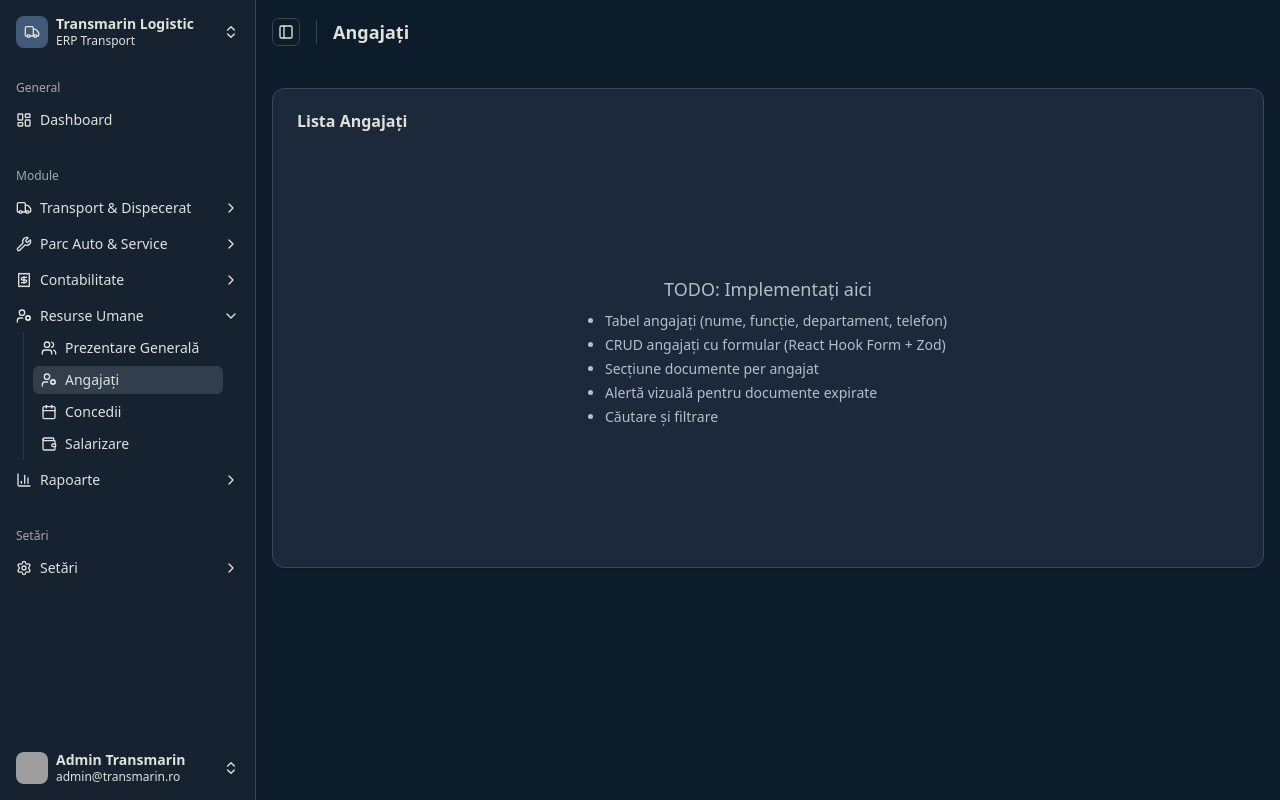
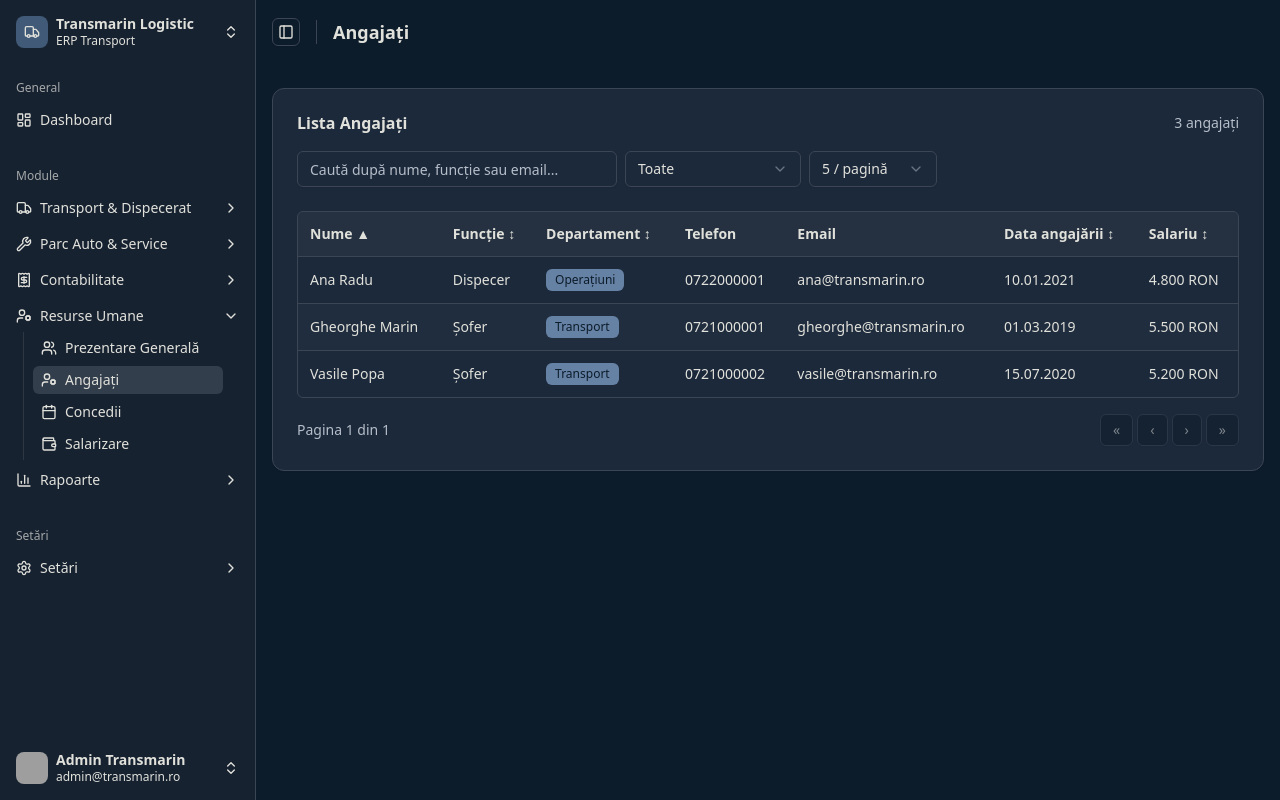
Before and after one commit to florinbadea046/Transmarin-Logistic, a React (Vite) app: page /hr/employees in a window 1280 px wide. Built offline with nearby package versions, Linux system fonts and the light colour scheme; sample sign-in values are in the browser's storage; grey boxes are pictures that could not be loaded.

Commit message:
Add employee table with sorting, filtering, and pagination

```diff
--- a/src/modules/hr/pages/employees.tsx
+++ b/src/modules/hr/pages/employees.tsx
@@ -1,8 +1,80 @@
+import { useMemo, useState } from "react";
 import { Header } from "@/components/layout/header";
 import { Main } from "@/components/layout/main";
 import { Card, CardContent, CardHeader, CardTitle } from "@/components/ui/card";
+import { Input } from "@/components/ui/input";
+import { Badge } from "@/components/ui/badge";
+import { Button } from "@/components/ui/button";
+import {
+  Select,
+  SelectContent,
+  SelectItem,
+  SelectTrigger,
+  SelectValue,
+} from "@/components/ui/select";
+import { getCollection } from "@/utils/local-storage";
+import { STORAGE_KEYS } from "@/data/mock-data";
+import type { Employee } from "@/modules/hr/types";
+
+const PAGE_SIZES = [5, 10, 20];
+
+type SortKey = "name" | "position" | "department" | "hireDate" | "salary";
+type SortDir = "asc" | "desc";
 
 export default function EmployeesPage() {
+  const [search, setSearch] = useState("");
+  const [dept, setDept] = useState("Toate");
+  const [sortKey, setSortKey] = useState<SortKey>("name");
+  const [sortDir, setSortDir] = useState<SortDir>("asc");
+  const [page, setPage] = useState(1);
+  const [pageSize, setPageSize] = useState(5);
+
+  const [employees] = useState<Employee[]>(() =>
+    getCollection<Employee>(STORAGE_KEYS.employees),
+  );
+
+  const departments = useMemo(() => {
+    const uniq = Array.from(new Set(employees.map((e) => e.department))).sort();
+    return ["Toate", ...uniq];
+  }, [employees]);
+
+  const filtered = useMemo(() => {
+    const q = search.toLowerCase();
+    return [...employees]
+      .filter(
+        (e) =>
+          (dept === "Toate" || e.department === dept) &&
+          (e.name.toLowerCase().includes(q) ||
+            e.email.toLowerCase().includes(q) ||
+            e.position.toLowerCase().includes(q)),
+      )
+      .sort((a, b) => {
+        if (sortKey === "salary") {
+          const an = Number(a.salary);
+          const bn = Number(b.salary);
+          if (an < bn) return sortDir === "asc" ? -1 : 1;
+          if (an > bn) return sortDir === "asc" ? 1 : -1;
+          return 0;
+        }
+        const av = String(a[sortKey] ?? "");
+        const bv = String(b[sortKey] ?? "");
+        if (av < bv) return sortDir === "asc" ? -1 : 1;
+        if (av > bv) return sortDir === "asc" ? 1 : -1;
+        return 0;
+      });
+  }, [employees, search, dept, sortKey, sortDir]);
+
+  const totalPages = Math.max(1, Math.ceil(filtered.length / pageSize));
+  const paginated = filtered.slice((page - 1) * pageSize, page * pageSize);
+
+  const handleSort = (key: SortKey) => {
+    if (sortKey === key) setSortDir((d) => (d === "asc" ? "desc" : "asc"));
+    else {
+      setSortKey(key);
+      setSortDir("asc");
+    }
+    setPage(1);
+  };
   return (
     <>
       <Header>
@@ -11,18 +83,211 @@ export default function EmployeesPage() {
       <Main>
         <Card>
           <CardHeader>
-            <CardTitle>Lista Angajați</CardTitle>
+            <div className="flex items-center justify-between flex-wrap gap-2">
+              <CardTitle>Lista Angajați</CardTitle>
+              <span className="text-sm text-muted-foreground">
+                {filtered.length} angajați
+              </span>
+            </div>
+
+            {/* Filtre */}
+            <div className="flex flex-wrap gap-2 mt-3">
+              <Input
+                placeholder="Caută după nume, funcție sau email..."
+                value={search}
+                onChange={(e) => {
+                  setSearch(e.target.value);
+                  setPage(1);
+                }}
+                className="max-w-xs"
+              />
+              <Select
+                value={dept}
+                onValueChange={(v) => {
+                  setDept(v);
+                  setPage(1);
+                }}
+              >
+                <SelectTrigger className="w-44">
+                  <SelectValue placeholder="Departament" />
+                </SelectTrigger>
+                <SelectContent>
+                  {departments.map((d) => (
+                    <SelectItem key={d} value={d}>
+                      {d}
+                    </SelectItem>
+                  ))}
+                </SelectContent>
+              </Select>
+              <Select
+                value={String(pageSize)}
+                onValueChange={(v) => {
+                  setPageSize(Number(v));
+                  setPage(1);
+                }}
+              >
+                <SelectTrigger className="w-32">
+                  <SelectValue />
+                </SelectTrigger>
+                <SelectContent>
+                  {PAGE_SIZES.map((n) => (
+                    <SelectItem key={n} value={String(n)}>
+                      {n} / pagină
+                    </SelectItem>
+                  ))}
+                </SelectContent>
+              </Select>
+            </div>
           </CardHeader>
-          <CardContent className="flex h-96 items-center justify-center text-muted-foreground">
-            <div className="text-center space-y-2">
-              <p className="text-lg font-medium">TODO: Implementați aici</p>
-              <ul className="text-sm text-left list-disc pl-4 space-y-1">
-                <li>Tabel angajați (nume, funcție, departament, telefon)</li>
-                <li>CRUD angajați cu formular (React Hook Form + Zod)</li>
-                <li>Secțiune documente per angajat</li>
-                <li>Alertă vizuală pentru documente expirate</li>
-                <li>Căutare și filtrare</li>
-              </ul>
+
+          <CardContent>
+            {/* Tabel */}
+            <div className="overflow-x-auto rounded-md border">
+              <table className="w-full text-sm">
+                <thead className="bg-muted/40">
+                  <tr>
+                    <th
+                      className="p-3 text-left font-semibold cursor-pointer select-none hover:bg-muted/60 whitespace-nowrap"
+                      onClick={() => handleSort("name")}
+                    >
+                      Nume{" "}
+                      {sortKey === "name"
+                        ? sortDir === "asc"
+                          ? "▲"
+                          : "▼"
+                        : "↕"}
+                    </th>
+                    <th
+                      className="p-3 text-left font-semibold cursor-pointer select-none hover:bg-muted/60 whitespace-nowrap"
+                      onClick={() => handleSort("position")}
+                    >
+                      Funcție{" "}
+                      {sortKey === "position"
+                        ? sortDir === "asc"
+                          ? "▲"
+                          : "▼"
+                        : "↕"}
+                    </th>
+                    <th
+                      className="p-3 text-left font-semibold cursor-pointer select-none hover:bg-muted/60 whitespace-nowrap"
+                      onClick={() => handleSort("department")}
+                    >
+                      Departament{" "}
+                      {sortKey === "department"
+                        ? sortDir === "asc"
+                          ? "▲"
+                          : "▼"
+                        : "↕"}
+                    </th>
+                    <th className="p-3 text-left font-semibold whitespace-nowrap">
+                      Telefon
+                    </th>
+                    <th className="p-3 text-left font-semibold whitespace-nowrap">
+                      Email
+                    </th>
+                    <th
+                      className="p-3 text-left font-semibold cursor-pointer select-none hover:bg-muted/60 whitespace-nowrap"
+                      onClick={() => handleSort("hireDate")}
+                    >
+                      Data angajării{" "}
+                      {sortKey === "hireDate"
+                        ? sortDir === "asc"
+                          ? "▲"
+                          : "▼"
+                        : "↕"}
+                    </th>
+                    <th
+                      className="p-3 text-left font-semibold cursor-pointer select-none hover:bg-muted/60 whitespace-nowrap"
+                      onClick={() => handleSort("salary")}
+                    >
+                      Salariu{" "}
+                      {sortKey === "salary"
+                        ? sortDir === "asc"
+                          ? "▲"
+                          : "▼"
+                        : "↕"}
+                    </th>
+                  </tr>
+                </thead>
+                <tbody>
+                  {paginated.length === 0 ? (
+                    <tr>
+                      <td
+                        colSpan={7}
+                        className="p-8 text-center text-muted-foreground"
+                      >
+                        Niciun angajat găsit.
+                      </td>
+                    </tr>
+                  ) : (
+                    paginated.map((emp, i) => (
+                      <tr
+                        key={emp.id}
+                        className={`border-t hover:bg-muted/50 transition-colors ${i % 2 !== 0 ? "bg-muted/20" : ""}`}
+                      >
+                        <td className="p-3 font-medium whitespace-nowrap">
+                          {emp.name}
+                        </td>
+                        <td className="p-3 whitespace-nowrap">
+                          {emp.position}
+                        </td>
+                        <td className="p-3 whitespace-nowrap">
+                          <Badge variant="secondary">{emp.department}</Badge>
+                        </td>
+                        <td className="p-3 whitespace-nowrap">{emp.phone}</td>
+                        <td className="p-3 whitespace-nowrap">{emp.email}</td>
+                        <td className="p-3 whitespace-nowrap">
+                          {formatDate(emp.hireDate)}
+                        </td>
+                        <td className="p-3 whitespace-nowrap font-medium">
+                          {emp.salary.toLocaleString("ro-RO")} RON
+                        </td>
+                      </tr>
+                    ))
+                  )}
+                </tbody>
+              </table>
+            </div>
+
+            {/* Paginare */}
+            <div className="flex items-center justify-between mt-4 flex-wrap gap-2">
+              <span className="text-sm text-muted-foreground">
+                Pagina {page} din {totalPages}
+              </span>
+              <div className="flex gap-1 flex-wrap">
+                <Button
+                  variant="outline"
+                  size="sm"
+                  onClick={() => setPage(1)}
+                  disabled={page === 1}
+                >
+                  «
+                </Button>
+                <Button
+                  variant="outline"
+                  size="sm"
+                  onClick={() => setPage((p) => p - 1)}
+                  disabled={page === 1}
+                >
+                  ‹
+                </Button>
+                <Button
+                  variant="outline"
+                  size="sm"
+                  onClick={() => setPage((p) => p + 1)}
+                  disabled={page === totalPages}
+                >
+                  ›
+                </Button>
+                <Button
+                  variant="outline"
+                  size="sm"
+                  onClick={() => setPage(totalPages)}
+                  disabled={page === totalPages}
+                >
+                  »
+                </Button>
+              </div>
             </div>
           </CardContent>
         </Card>
@@ -30,3 +295,8 @@ export default function EmployeesPage() {
     </>
   );
 }
+function formatDate(d: string) {
+  if (!d) return "—";
+  const [y, m, day] = d.split("-");
+  return `${day}.${m}.${y}`;
+}
```
Also changed, not shown: 1 other file (tests, documents, lock files or other folders).
